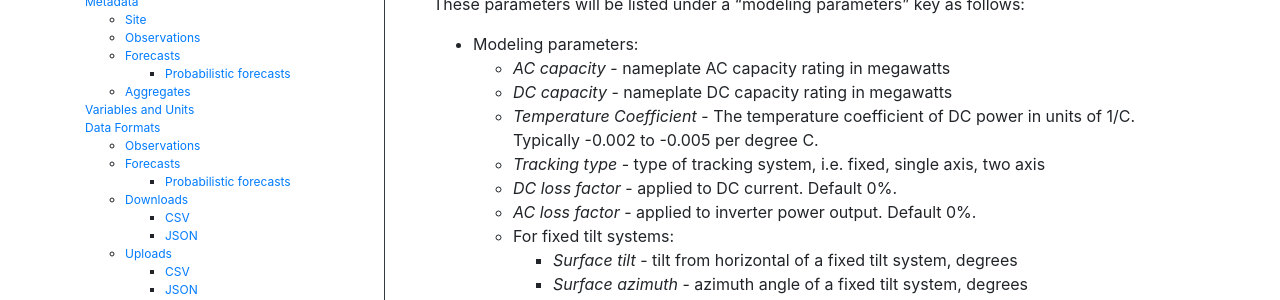
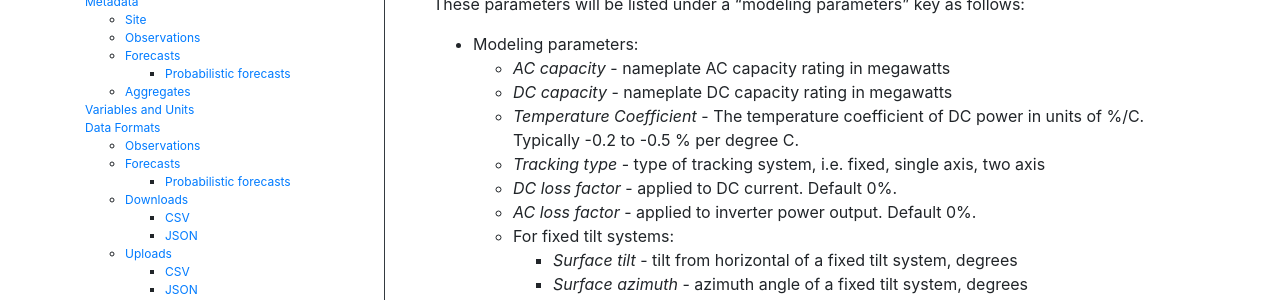
Before and after one commit to SolarArbiter/SolarArbiter.github.io, a Jekyll site: the page built from data_model.md, in a window 1280 px wide and 900 px high, scrolled down 2288 px. Shown: the part 154-454 px from the top of the window. Built offline with Jekyll 4.4.1, drawn with Linux system fonts in a browser that asks for light colours; comment, search, counter and statistics services are not loaded; our own code applies the rules of GitHub Pages for plain Markdown files.

Commit message:
update temp coeff units

```diff
--- a/data_model.md
+++ b/data_model.md
@@ -130,7 +130,7 @@ that enable power forecasts. These parameters will be listed under a
     -   *AC capacity* - nameplate AC capacity rating in megawatts
     -   *DC capacity* - nameplate DC capacity rating in megawatts
     -   *Temperature Coefficient* - The temperature coefficient of DC power
-        in units of 1/C. Typically -0.002 to -0.005 per degree C.
+        in units of %/C. Typically -0.2 to -0.5 % per degree C.
     -   *Tracking type* - type of tracking system, i.e. fixed, single axis,
         two axis
     -   *DC loss factor* - applied to DC current. Default 0%.
```
